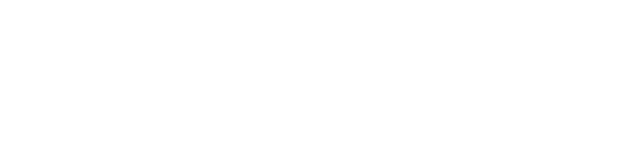
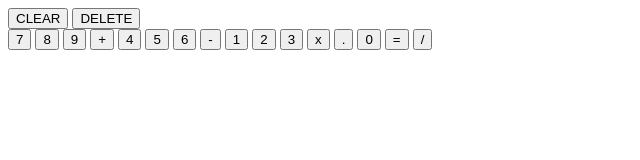
Before and after one commit to Melanie-J-Baker/calculator-project, a plain HTML site: page index.html in a window 1280 px wide. Shown: the whole page, without its empty margins (0-640 px from the left). Drawn offline with Linux system fonts and the light colour scheme.

Commit message:
Create divs for calculator elements and buttons

```diff
--- a/index.html
+++ b/index.html
@@ -10,6 +10,35 @@
 
 </head>
 <body>
-
+    <div class="container">
+        <div class="calculator">
+            <div class="display">
+                <!-- Previous data display div -->
+                <!-- Current data display div -->
+            </div>
+            <div class="clearButtons">
+                <button class="clear">CLEAR</button>
+                <button class="delete">DELETE</button>
+            </div>
+            <div class="buttonGrid">
+                <button class="button" value="7">7</button>
+                <button class="button" value="8">8</button>
+                <button class="button" value="9">9</button>
+                <button class="button" value="+">+</button>
+                <button class="button" value="4">4</button>
+                <button class="button" value="5">5</button>
+                <button class="button" value="6">6</button>
+                <button class="button" value="-">-</button>
+                <button class="button" value="1">1</button>
+                <button class="button" value="2">2</button>
+                <button class="button" value="3">3</button>
+                <button class="button" value="x">x</button>
+                <button class="button" value=".">.</button>
+                <button class="button" value="0">0</button>
+                <button class="button" value="=">=</button>
+                <button class="button" value="/">/</button>
+            </div>
+        </div>
+    </div>
 </body>
 </html>
```
